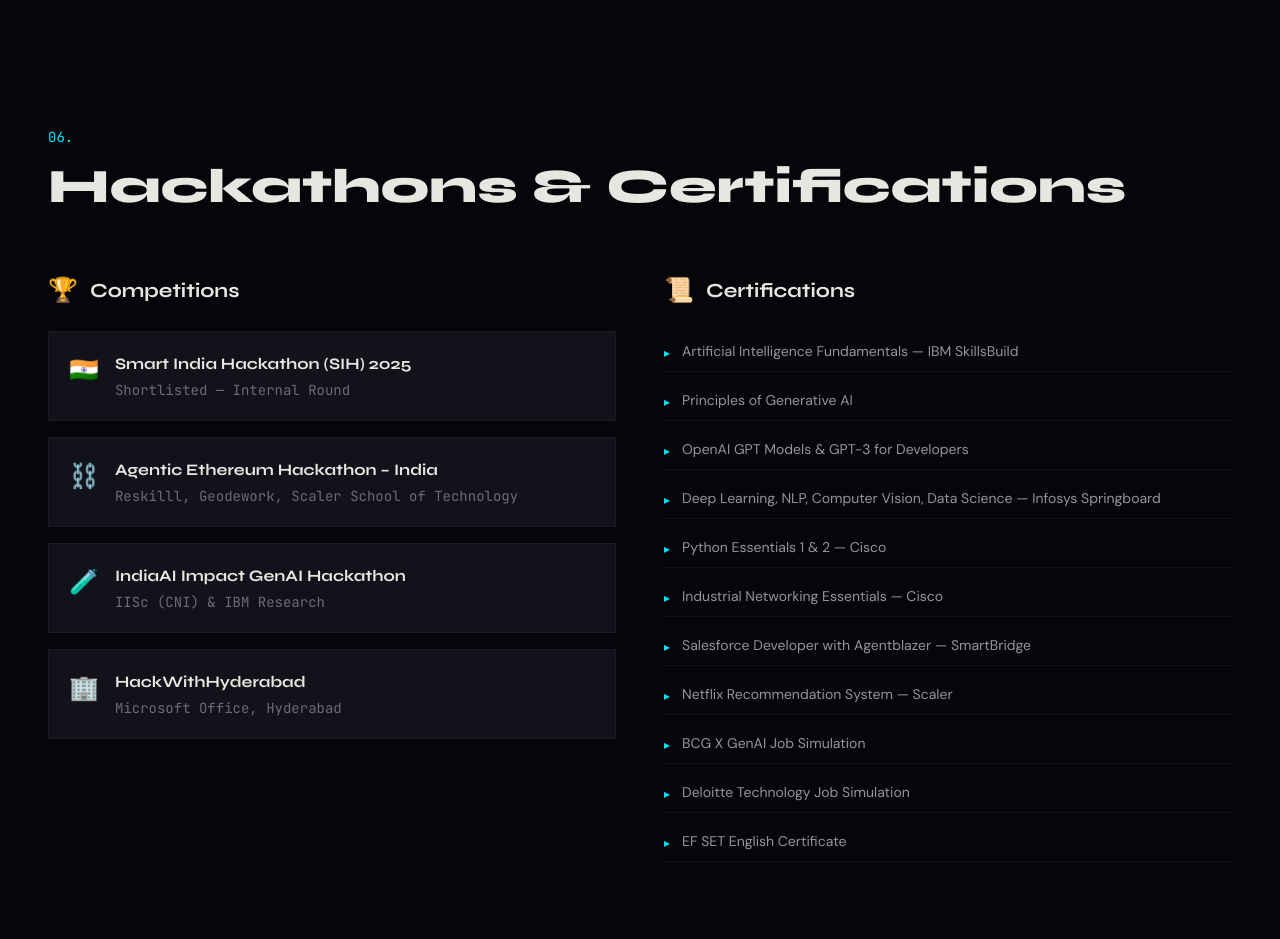
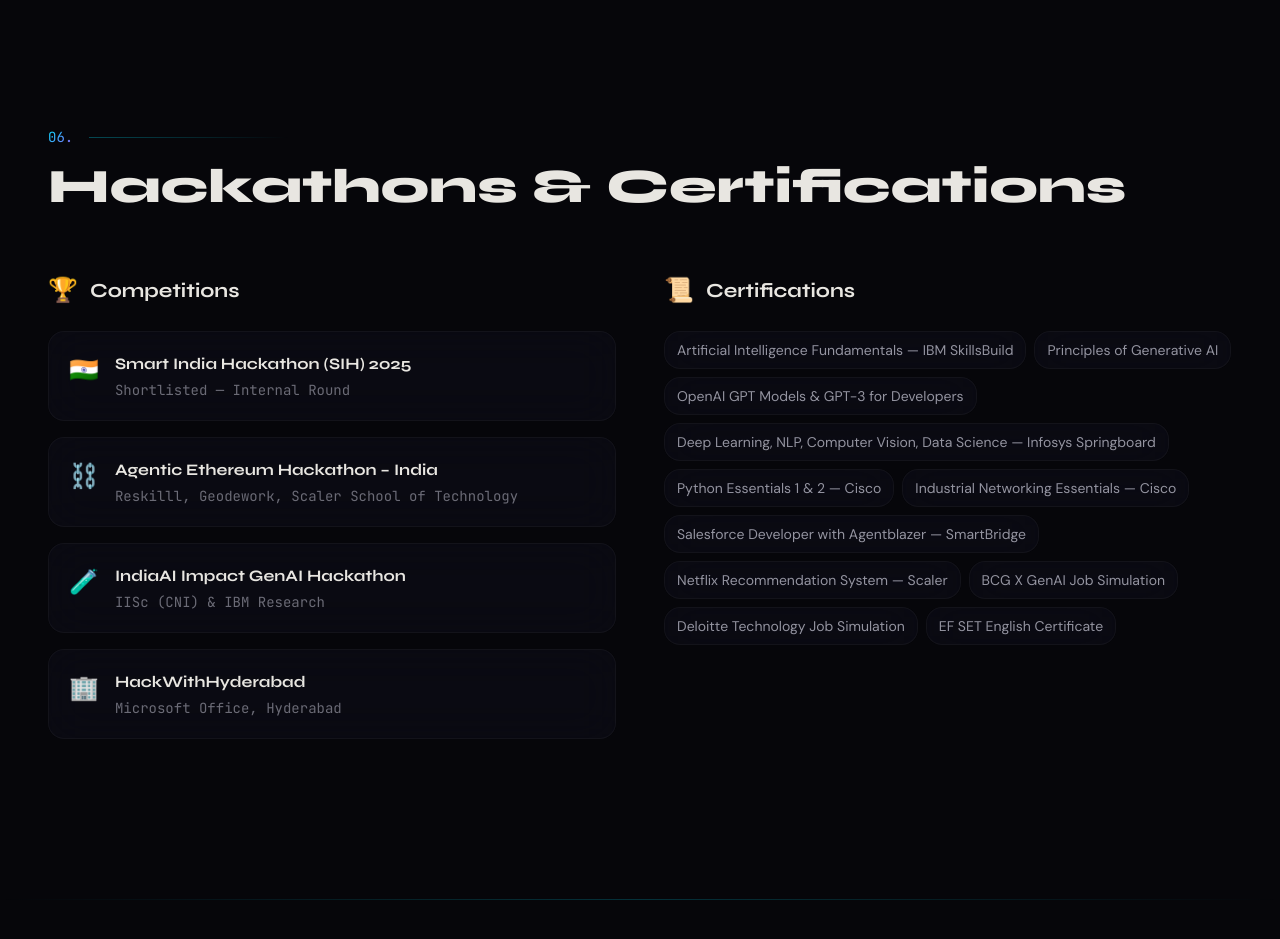
Before and after one commit to Harshavardhan1636/portfolio-v2, a Next.js app: page / in a window 1280 px wide. Shown: the part 5340-6279 px from the top of the page. Built offline with nearby package versions, Linux system fonts and the light colour scheme.

Commit message:
feat: upgrade Hackathons with glass cards, cert pills, glow effects

```diff
--- a/src/components/Hackathons.tsx
+++ b/src/components/Hackathons.tsx
@@ -2,6 +2,7 @@
 
 import { motion, useInView } from "framer-motion";
 import { useRef } from "react";
+import GradientText from "./GradientText";
 
 const HACKATHONS = [
   {
@@ -56,8 +57,10 @@ export default function Hackathons() {
           className="mb-16"
         >
           <div className="flex items-center gap-4 mb-4">
-            <span className="font-mono text-sm text-cyan">06.</span>
-            <div className="hr-accent flex-1 max-w-[200px]" />
+            <span className="font-mono text-sm">
+              <GradientText>06.</GradientText>
+            </span>
+            <div className="flex-1 max-w-[200px] h-px bg-gradient-to-r from-cyan/30 to-transparent" />
           </div>
           <h2 className="font-display font-extrabold text-4xl md:text-5xl text-cream">
             Hackathons & Certifications
@@ -78,7 +81,7 @@ export default function Hackathons() {
                   initial={{ opacity: 0, x: -20 }}
                   animate={isInView ? { opacity: 1, x: 0 } : {}}
                   transition={{ duration: 0.5, delay: 0.2 + i * 0.1 }}
-                  className="flex items-start gap-4 bg-noir-card border border-noir-border p-5 hover:border-amber/20 transition-all duration-500 group"
+                  className="flex items-start gap-4 glass glass-hover p-5 group"
                 >
                   <span className="text-2xl flex-shrink-0 mt-0.5">
                     {hack.icon}
@@ -102,21 +105,16 @@ export default function Hackathons() {
               <span className="text-2xl">📜</span>
               Certifications
             </h3>
-            <div className="space-y-2">
+            <div className="flex flex-wrap gap-2">
               {CERTIFICATIONS.map((cert, i) => (
                 <motion.div
                   key={cert}
-                  initial={{ opacity: 0, x: 20 }}
-                  animate={isInView ? { opacity: 1, x: 0 } : {}}
-                  transition={{ duration: 0.4, delay: 0.3 + i * 0.06 }}
-                  className="flex items-start gap-3 py-2.5 border-b border-noir-border/50 group"
+                  initial={{ opacity: 0, scale: 0.8 }}
+                  animate={isInView ? { opacity: 1, scale: 1 } : {}}
+                  transition={{ duration: 0.4, delay: 0.3 + i * 0.05 }}
+                  className="glass px-3 py-2 text-sm text-muted-light hover:text-cream hover:border-cyan/20 transition-all duration-300 cursor-default"
                 >
-                  <span className="text-cyan text-xs mt-1 flex-shrink-0">
-                    ▸
-                  </span>
-                  <span className="text-muted-light text-sm group-hover:text-cream transition-colors duration-300">
-                    {cert}
-                  </span>
+                  {cert}
                 </motion.div>
               ))}
             </div>
```
